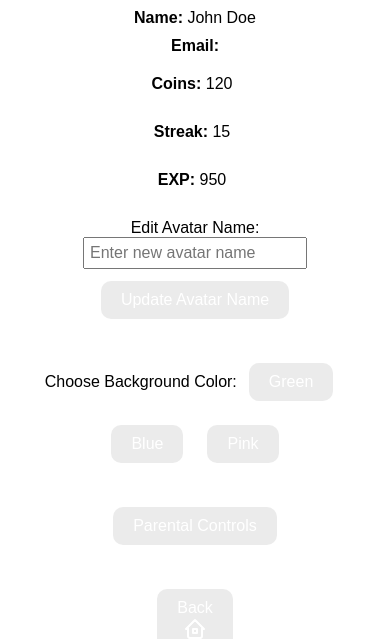
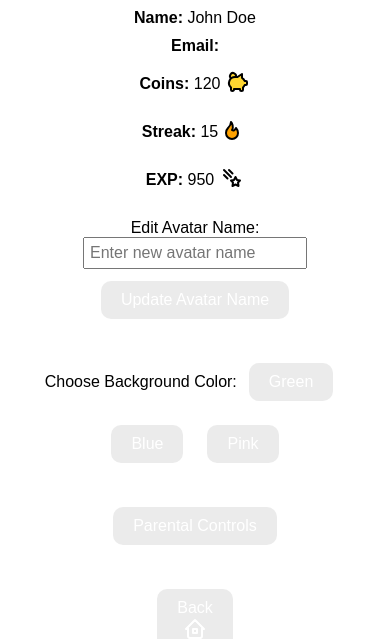
Before and after one commit to capstone-projects-2024-fall/aldwairi-projects-skribble, an Expo app drawn with the web renderer of React Native in the folder src/: screen /profilePage/profilePage in a window 390 px wide. Shown: the part 205-844 px from the top of the page. Built offline with nearby package versions, Linux system fonts and the light colour scheme; Expo Router itself is replaced by a stand-in of ours.

Commit message:
stylized profile page with icons

```diff
--- a/package.json
+++ b/package.json
@@ -3,5 +3,8 @@
     "@types/react": "^18.3.12",
     "@types/react-dom": "^18.3.1",
     "@types/react-native": "^0.73.0"
+  },
+  "dependencies": {
+    "react-native-svg": "^15.9.0"
   }
 }
--- a/src/app/profilePage/profilePage.tsx
+++ b/src/app/profilePage/profilePage.tsx
@@ -108,20 +108,54 @@ const ProfilePage: React.FC = () => {
                 <div className="coins-info">
                     <p><strong>Coins:</strong> <span id="userCoins">{userInfo.coins}</span></p>
                     <div className="coin-icon">
-                        {/* Coin Icon */}
+                        <svg
+                            xmlns="http://www.w3.org/2000/svg"
+                            viewBox="0 0 24 24"
+                            fill="none"
+                            stroke="currentColor"
+                            strokeLinecap="round"
+                            strokeLinejoin="round"
+                            width={24}
+                            height={24}
+                            strokeWidth={2}>
+                            <path d="M15 11v.01"></path> <path d="M5.173 8.378a3 3 0 1 1 4.656 -1.377"></path> <path d="M16 4v3.803a6.019 6.019 0 0 1 2.658 3.197h1.341a1 1 0 0 1 1 1v2a1 1 0 0 1 -1 1h-1.342c-.336 .95 -.907 1.8 -1.658 2.473v2.027a1.5 1.5 0 0 1 -3 0v-.583a6.04 6.04 0 0 1 -1 .083h-4a6.04 6.04 0 0 1 -1 -.083v.583a1.5 1.5 0 0 1 -3 0v-2l0 -.027a6 6 0 0 1 4 -10.473h2.5l4.5 -3h0z"></path>
+                        </svg>
                     </div>
                 </div>
 
                 <div className="streak-info">
                     <p><strong>Streak:</strong> <span id="userStreak">{userInfo.streak}</span></p>
                     <div className="streak-icon">
-                        {/* Streak Icon */}
+                        <svg
+                            xmlns="http://www.w3.org/2000/svg"
+                            viewBox="4 0 24 24"
+                            fill="none"
+                            stroke="currentColor"
+                            strokeLinecap="round"
+                            strokeLinejoin="round"
+                            width={24}
+                            height={24}
+                            strokeWidth={2}
+                        >
+                            <path d="M12 12c2 -2.96 0 -7 -1 -8c0 3.038 -1.773 4.741 -3 6c-1.226 1.26 -2 3.24 -2 5a6 6 0 1 0 12 0c0 -1.532 -1.056 -3.94 -2 -5c-1.786 3 -2.791 3 -4 2z"></path>
+                        </svg>
                     </div>
                 </div>
+
                 <div className="exp-info">
                     <p><strong>EXP:</strong> <span id="userExp">{userInfo.exp}</span></p>
                     <div className="exp-icon">
-                        {/* EXP Icon */}
+                        <svg
+                            xmlns="http://www.w3.org/2000/svg"
+                            viewBox="0 0 24 24"
+                            fill="none"
+                            stroke="currentColor"
+                            strokeLinecap="round"
+                            strokeLinejoin="round"
+                            width={24} height={24}
+                            strokeWidth={2}>
+                            <path d="M15.5 18.5l-3 1.5l.5 -3.5l-2 -2l3 -.5l1.5 -3l1.5 3l3 .5l-2 2l.5 3.5z"></path> <path d="M4 4l7 7"></path> <path d="M9 4l3.5 3.5"></path> <path d="M4 9l3.5 3.5"></path>
+                        </svg>
                     </div>
                 </div>
             </div>
--- a/src/app/profilePage/styles.css
+++ b/src/app/profilePage/styles.css
@@ -136,3 +136,63 @@ button:hover {
 .parental-link, .back-button {
     margin-top: 20px;
 }
+
+.streak-info {
+    display: flex;
+    align-items: center;
+    justify-content: center;
+    margin: 10px 0;
+}
+.streak-icon {
+    margin-left: 6px;
+}
+.streak-icon svg {
+    fill: #ffa200;
+    transition: transform 0.3s ease-in-out;
+}
+.streak-icon:hover svg {
+    transform: scale(1.1);
+}
+/* EXP */
+.exp-info {
+    display: flex;
+    align-items: center;
+    justify-content: center;
+    margin: 10px 0;
+}
+.exp-icon {
+    margin-left: 6px;
+}
+.exp-icon svg {
+    fill: #ffffff;
+    transition: transform 0.3s ease-in-out;
+}
+.exp-icon:hover svg {
+    transform: scale(1.1);
+}
+/* COINS */
+.coins-info {
+    display: flex;
+    align-items: center;
+    justify-content: center;
+    margin: 10px 0;
+}
+.coin-icon {
+    margin-left: 6px;
+}
+.coin-icon svg {
+    fill: #ffd630;
+    transition: transform 0.3s ease-in-out;
+}
+.coin-icon:hover svg {
+    transform: scale(1.1);
+}
+.avatar-edit {
+    margin-top: 20px;
+}
+.bg-color-change {
+    margin-top: 20px;
+}
+.parental-link, .back-button {
+    margin-top: 20px;
+}
```
Also changed, not shown: src/app/journalPage/journalPage.tsx (line endings or trailing spaces), src/assets/gifs/award.gif (added), 1 other file.
